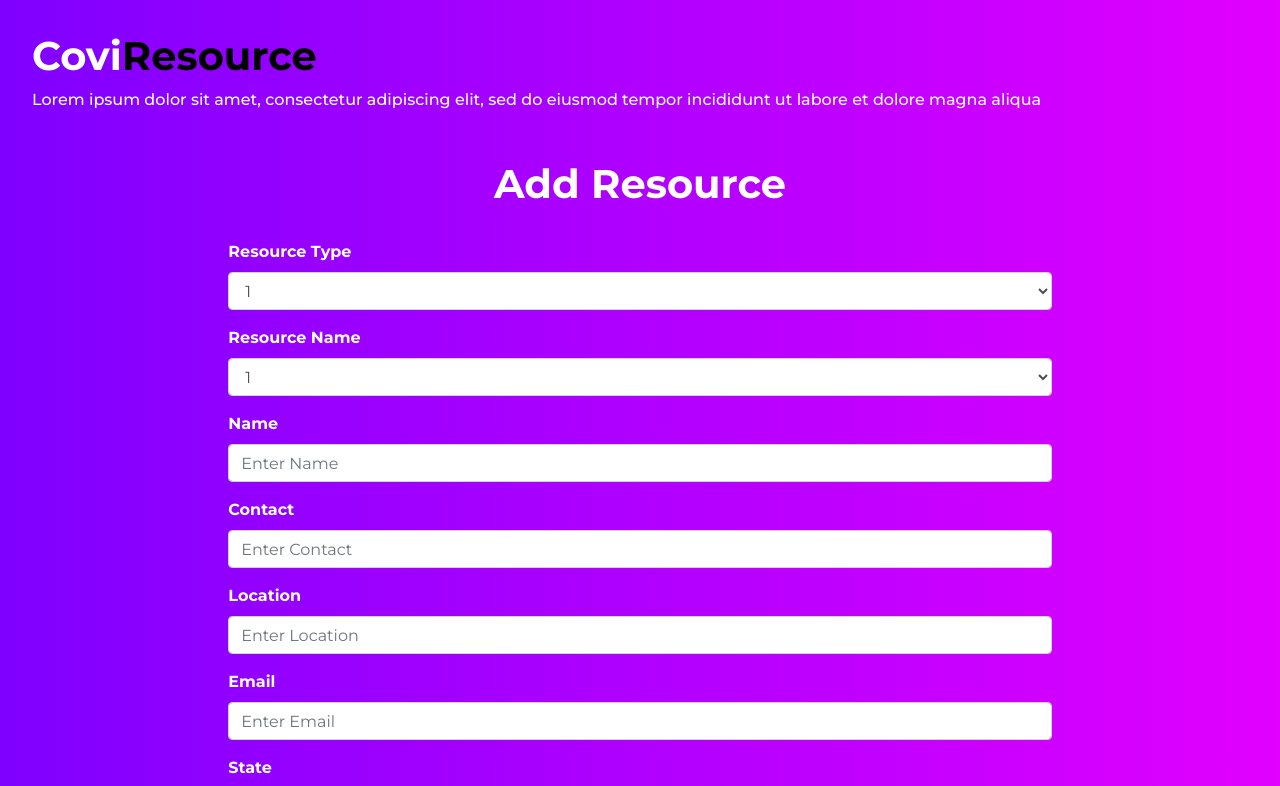
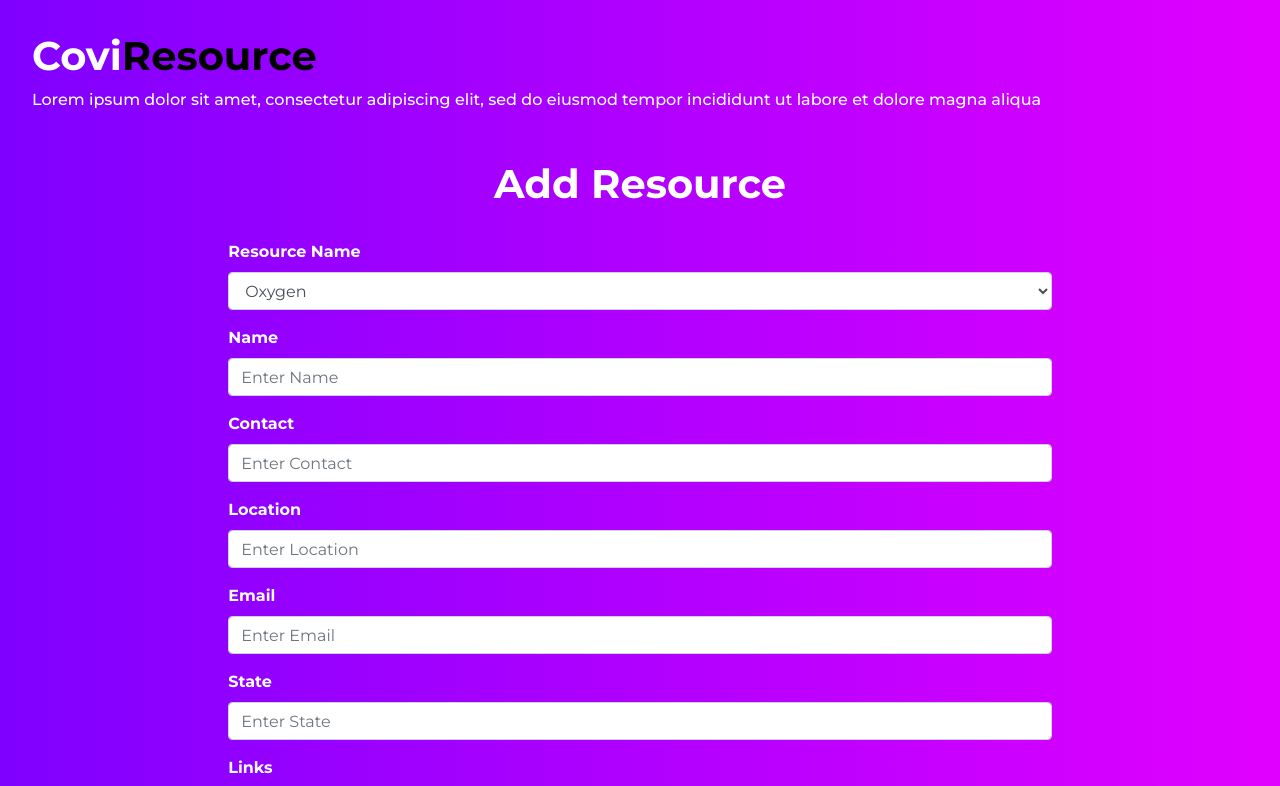
Before and after one commit to zinader/CoronaResources, a React (Create React App) app in the folder client/: page /addresource in a window 1280 px wide. Shown: the top 786 px of the page. Built offline with nearby package versions, Linux system fonts and the light colour scheme.

Commit message:
Add Route Fixed

```diff
--- a/client/src/components/AddComponent.js
+++ b/client/src/components/AddComponent.js
@@ -4,7 +4,7 @@ import axios from "axios";
 
 const AddComponent = () => {
   const [resourceType, setResourceType] = useState(1);
-  const [resourceName, setResourceName] = useState("");
+  const [resourceName, setResourceName] = useState("Oxygen");
   const [name, setName] = useState("");
   const [description, setDescription] = useState("");
   const [phone, setPhone] = useState([]);
@@ -15,9 +15,10 @@ const AddComponent = () => {
 
   const handleSubmit = (e) => {
     e.preventDefault();
+
     const sendRequest = async () => {
       await axios
-        .post("http://127.0.0.1:5000/resource/add", {
+        .post("https://resourcecovid.herokuapp.com/resource/add", {
           resourceType,
           resourceName,
           name,
@@ -44,40 +45,60 @@ const AddComponent = () => {
     setWebsite([]);
   };
 
+  const setResource = (e) => {
+    if (e.target.value == 1) {
+      setResourceName("Oxygen");
+      setResourceType(1);
+    }
+    if (e.target.value == 2) {
+      setResourceName("Ambulance");
+      setResourceType(2);
+    }
+    if (e.target.value == 3) {
+      setResourceName("Home Testing");
+      setResourceType(3);
+    }
+    if (e.target.value == 4) {
+      setResourceName("Plasma");
+      setResourceType(4);
+    }
+    if (e.target.value == 5) {
+      setResourceName("Remdesivir");
+      setResourceType(5);
+    }
+    if (e.target.value == 6) {
+      setResourceName("Fabiflu");
+      setResourceType(6);
+    }
+    if (e.target.value == 7) {
+      setResourceName("Beds");
+      setResourceType(7);
+    }
+  };
+
   return (
-    <div className='add-page'>
+    <div className="add-page">
       <h1 style={{ textAlign: "center" }}>Add Resource</h1>
       <br />
-      <div className='container-fluid'>
-        <div className='row'>
-          <div className='col-md-8 offset-md-2 col-12'>
-          <Form
-              onSubmit={handleSubmit}
-            >
-              <Form.Group>
-                <Form.Label>Resource Type</Form.Label>
-                <Form.Control
-                  onChange={(e) => setResourceType(e.target.value)}
-                  required
-                  as="select"
-                >
-                  <option value={1}>1</option>
-                  <option value={2}>2</option>
-                  <option value={3}>3</option>
-                </Form.Control>
-              </Form.Group>
-
+      <div className="container-fluid">
+        <div className="row">
+          <div className="col-md-8 offset-md-2 col-12">
+            <Form onSubmit={handleSubmit}>
               <Form.Group>
                 <Form.Label>Resource Name</Form.Label>
                 <Form.Control
                   required
-                  as='select'
+                  as="select"
                   placeholder="Enter Resource Name"
-                  onChange={(e) => setResourceName(e.target.value)}
+                  onChange={setResource}
                 >
-                  <option value={1}>1</option>
-                  <option value={2}>2</option>
-                  <option value={3}>3</option>
+                  <option value={1}>Oxygen</option>
+                  <option value={2}>Ambulance</option>
+                  <option value={3}>Home Testing</option>
+                  <option value={4}>Plasma</option>
+                  <option value={5}>Remdesivir</option>
+                  <option value={6}>Fabiflu</option>
+                  <option value={7}>Beds</option>
                 </Form.Control>
               </Form.Group>
 
--- a/client/src/components/MainComponent.js
+++ b/client/src/components/MainComponent.js
@@ -36,7 +36,7 @@ const MainComponent = () => {
 
   useEffect(() => {
     axios
-      .get("http://127.0.0.1:5000/resource")
+      .get("https://resourcecovid.herokuapp.com/resource")
       .then((res) => setResources(res.data.data));
   }, []);
 
```
Also changed, not shown: client/src/components/CardComponent.js (+22 -11 lines), 1 other file (tests, documents, lock files or other folders).
